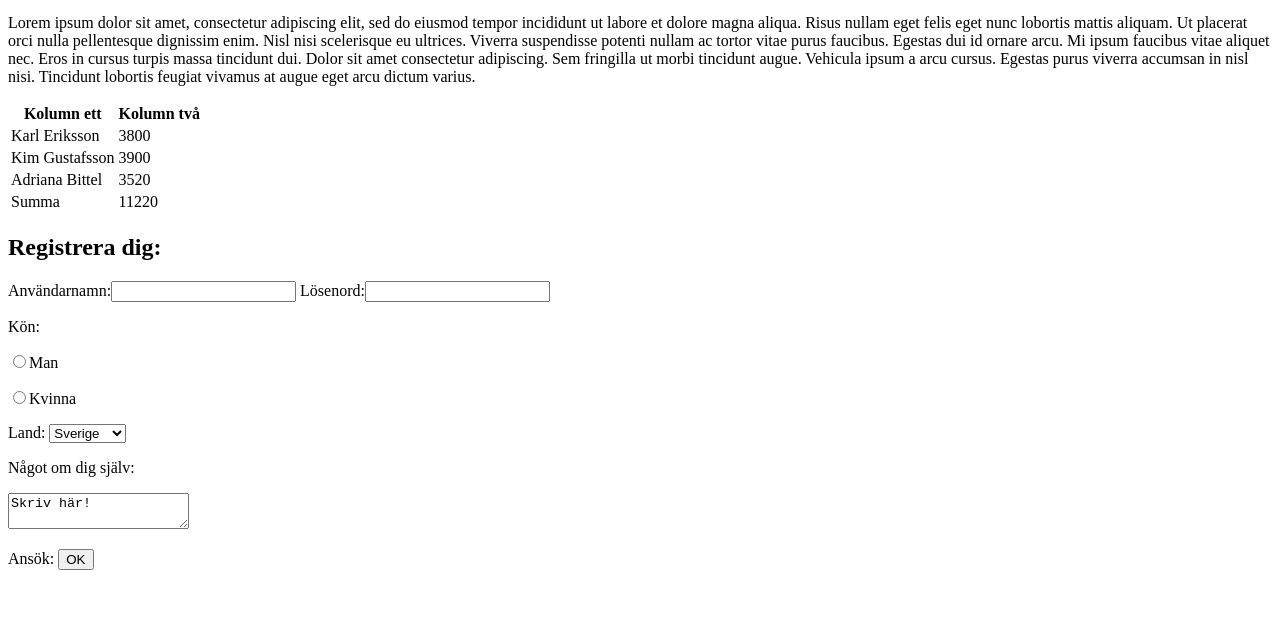
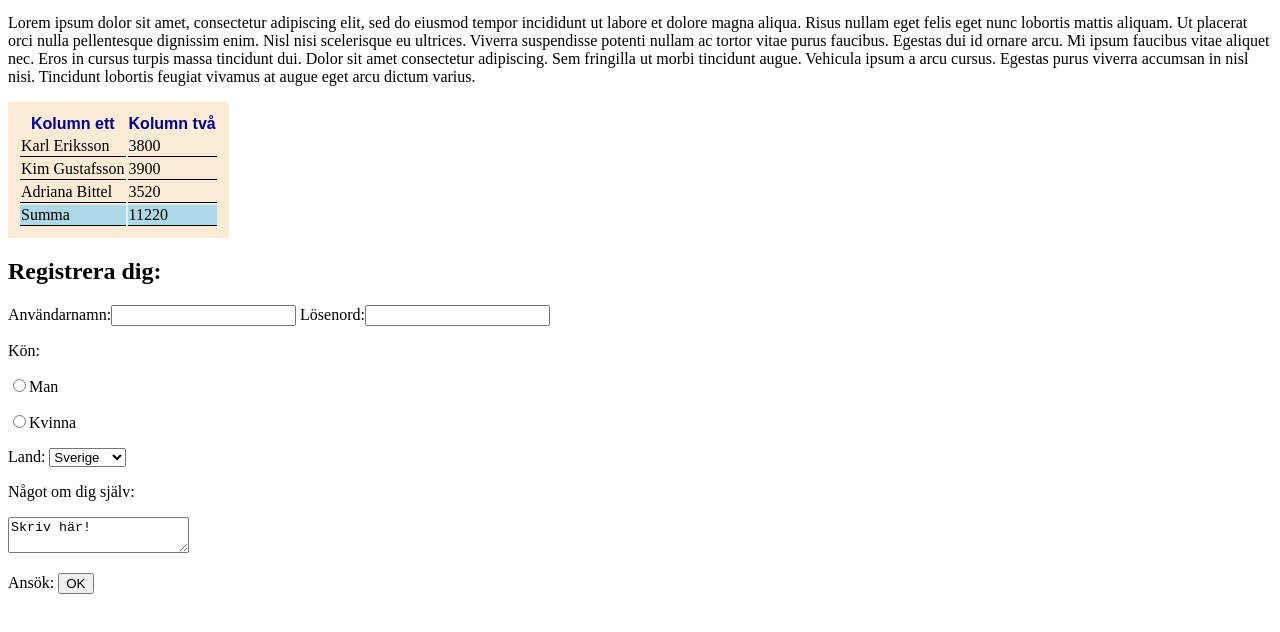
Before and after one commit to MagnusAsvik/magnusasvik.github.io, a plain HTML site: page YaYeet.html in a window 1280 px wide. Shown: the part 100-732 px from the top of the page. Drawn offline with Linux system fonts and the light colour scheme.

Commit message:
Stilmall2

```diff
--- /dev/null
+++ b/Stilmall2.css
@@ -0,0 +1,16 @@
+table{
+    background-color: antiquewhite;
+    padding: 10px;
+}
+th{
+    color: darkblue;
+}
+td{
+    border-bottom: 1px solid black;
+}
+tfoot{
+    background-color: lightblue;
+}
+th{
+    font-family: Arial, sans-serif;
+}
--- a/YaYeet.html
+++ b/YaYeet.html
@@ -3,6 +3,8 @@
     <head>
         <meta charset="utf-8">
         <title>YaYEET</title>
+        <link rel="stylesheet"
+        href="Stilmall2.css">
     </head>
     <body>
         <header>
```
